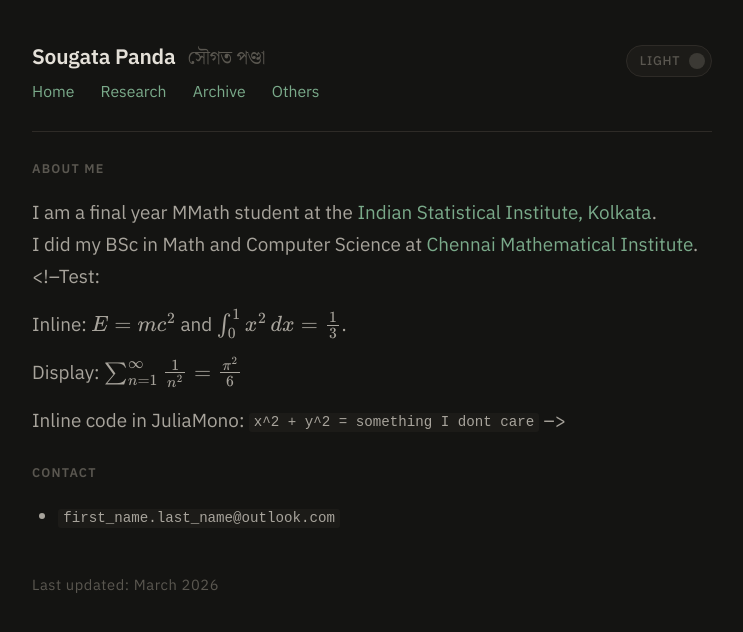
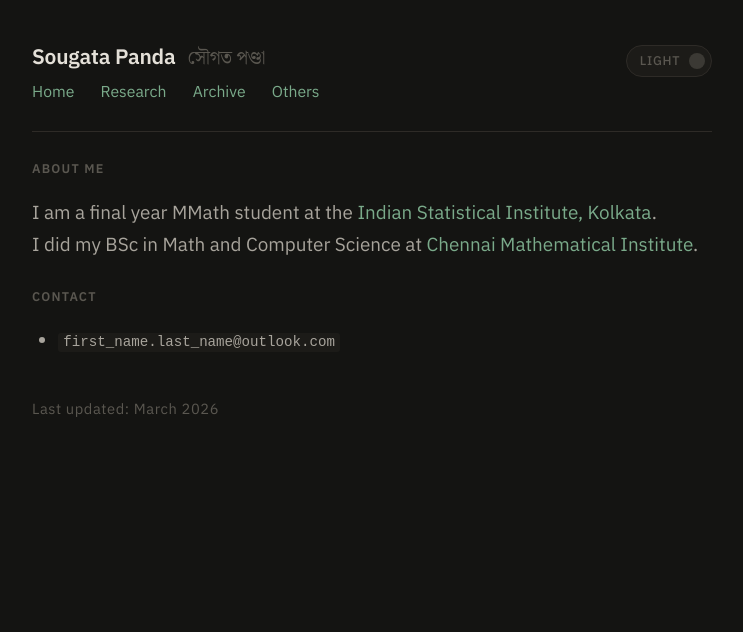
Before and after one commit to sougata543/sougata543.github.io, a Jekyll site: the page built from index.md, in a window 1280 px wide. Shown: the top 632 px of the page, without its empty margins (268-1011 px from the left). Built offline with Jekyll 4.4.1, drawn with Linux system fonts in a browser that asks for light colours; some web fonts are replaced.

Commit message:
Clean up index.md by removing test content
Removed test comments and examples from index.md.

```diff
--- a/index.md
+++ b/index.md
@@ -7,17 +7,6 @@
 
 I am a final year MMath student at the [Indian Statistical Institute, Kolkata](https://www.isical.ac.in/).
 I did my BSc in Math and Computer Science at [Chennai Mathematical Institute](https://www.cmi.ac.in/).
-<!--Test:
-
-Inline: $E = mc^2$ and $\int_0^1 x^2\,dx = \frac13$.
-
-Display:
-$$
-\sum_{n=1}^\infty \frac{1}{n^2} = \frac{\pi^2}{6}
-$$
-
-Inline code in JuliaMono: `x^2 + y^2 = something I dont care`
--->
 
 ## Contact
 
```
